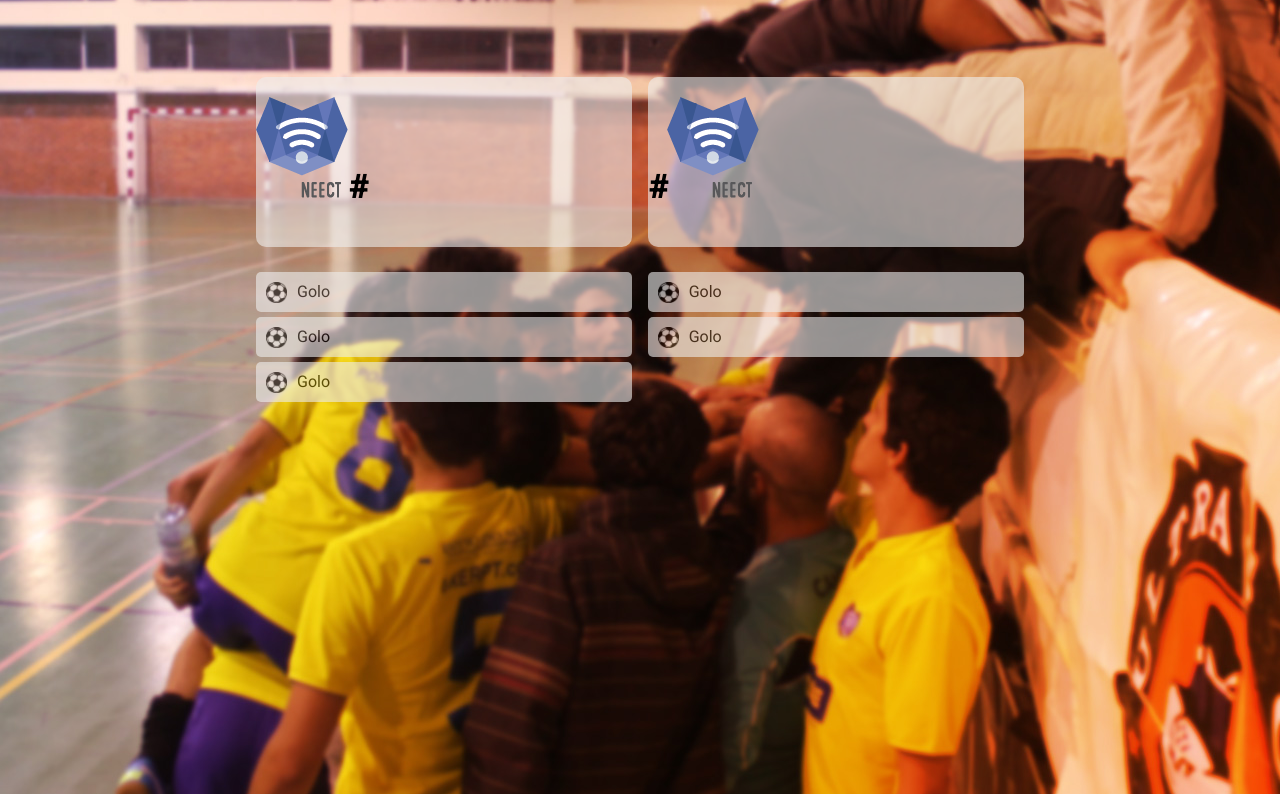
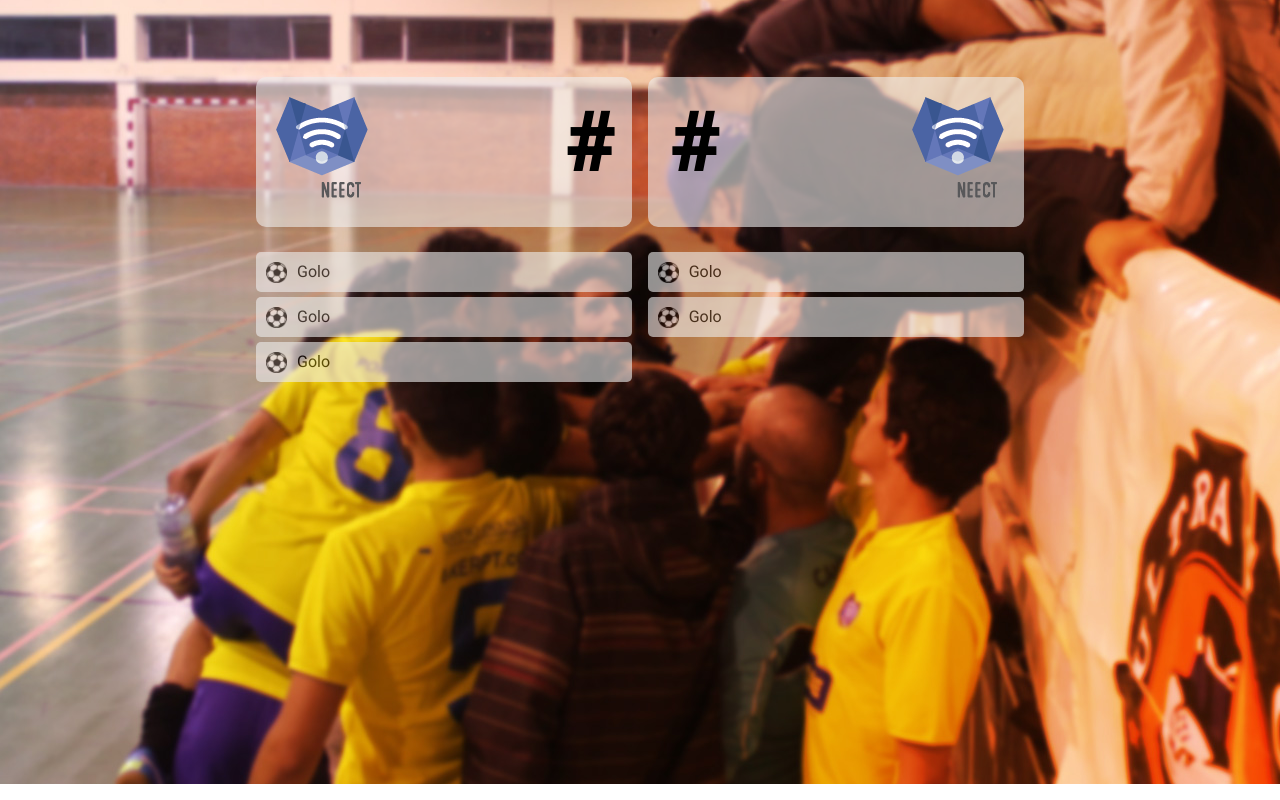
Before and after one commit to mvicente93/kopobi.github.io, a plain HTML site: page index.html in a window 1280 px wide. Drawn offline with Linux system fonts and the light colour scheme.

Commit message:
scores 1.0

```diff
--- a/css/style.css
+++ b/css/style.css
@@ -11,6 +11,7 @@ body {
 
 .wrap {
 	width: 60%;
+	min-width: 480px;
 	margin: 0 auto;
 }
 
@@ -18,13 +19,37 @@ body {
 	display: inline-block;
 }
 
-.logo {}
+.subscore {
+	margin-top: 20px;
+}
+
+.home .logo {
+	margin-left: 20px;
+}
+
+.away .logo {
+	margin-right: 20px;
+}
+
+.homeScore {
+	float: right;
+	margin-right: 20px;
+}
+
+h1 {
+	font-size: 60pt;
+}
+
+.awayScore {
+	float: left;
+	margin-left: 20px;
+}
 
 .score {
-	padding-top: 20px;
 	margin-top: 10%;
 	display: inline-block;
 	width: 49%;
+	min-width: 235px;
 	height: 150px;
 	background-color: rgba(238, 238, 238, 0.6);
 	border-radius: 10px;
@@ -37,6 +62,7 @@ body {
 
 .away {
 	float: right;
+	text-align: right;
 }
 
 .highlights {
@@ -44,6 +70,7 @@ body {
 	padding-top: 10px;
 	width: 49%;
 	margin-bottom: 100px;
+	text-align: left;
 }
 
 .highlights ul {
```
